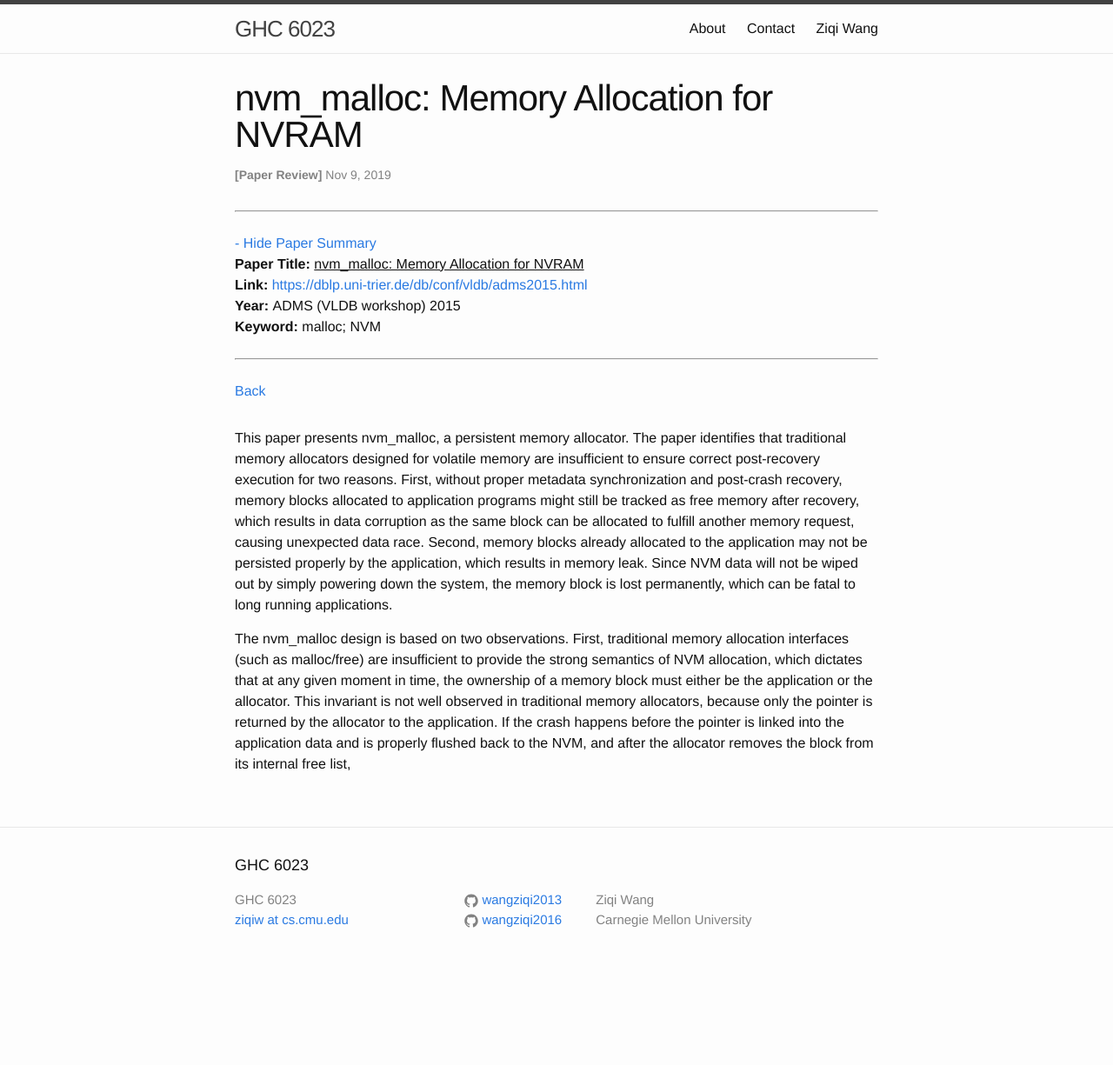
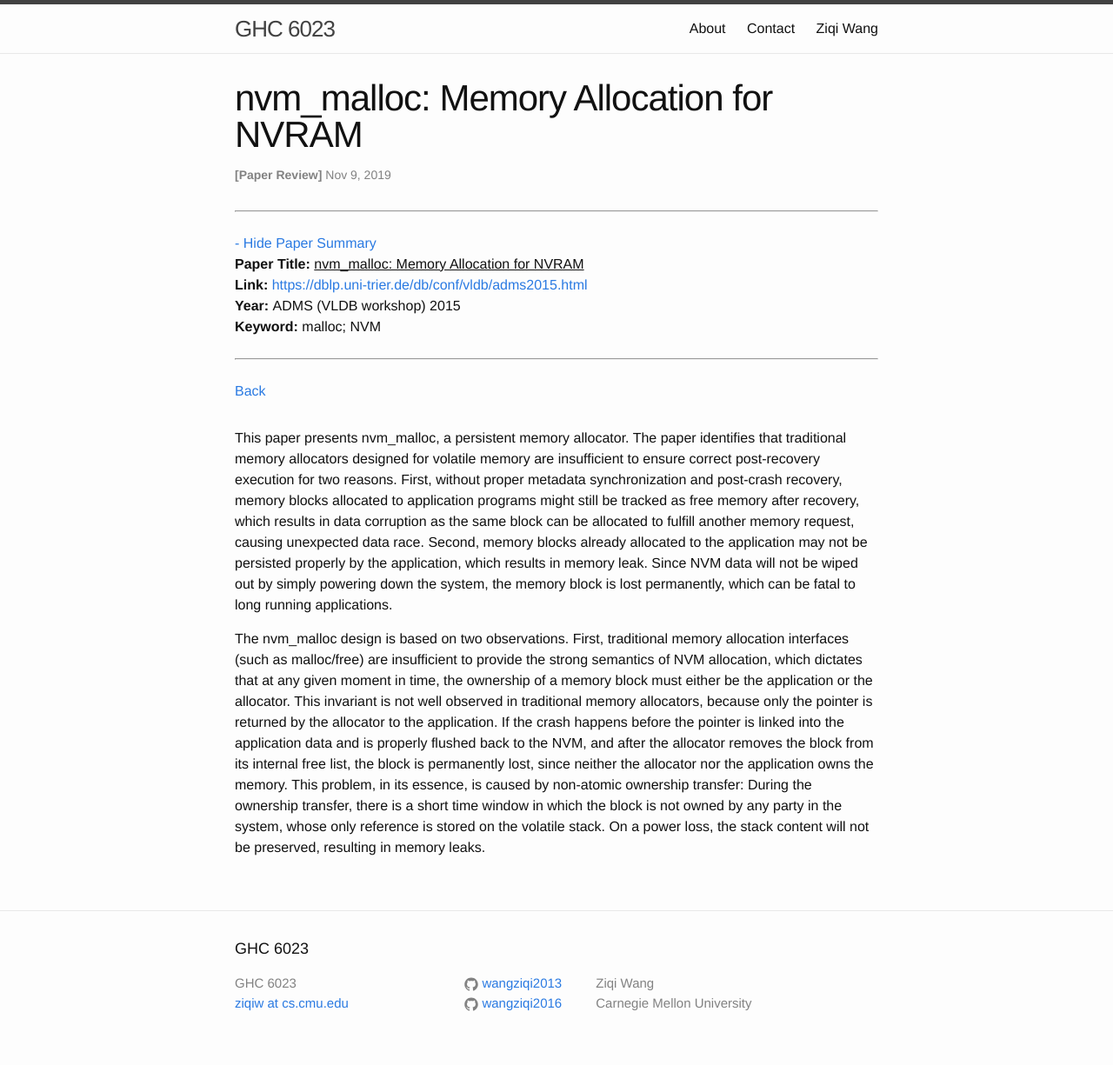
Before and after one commit to wangziqi2013/wangziqi2013.github.io, a Jekyll site: the page built from _posts/2019-11-11-nvm-malloc.markdown, in a window 1280 px wide. Shown: the whole page at 87% size. Built offline with Jekyll 4.4.1, drawn with Linux system fonts in a browser that asks for light colours; before the commit the page ends 1129 px from its top, so only the background shows below that.

Commit message:
Finish first observation

```diff
--- a/_posts/2019-11-11-nvm-malloc.markdown
+++ b/_posts/2019-11-11-nvm-malloc.markdown
@@ -26,4 +26,8 @@ are insufficient to provide the strong semantics of NVM allocation, which dictat
 ownership of a memory block must either be the application or the allocator. This invariant is not well observed in
 traditional memory allocators, because only the pointer is returned by the allocator to the application. If the crash
 happens before the pointer is linked into the application data and is properly flushed back to the NVM, and after the
-allocator removes the block from its internal free list,
+allocator removes the block from its internal free list, the block is permanently lost, since neither the allocator
+nor the application owns the memory. This problem, in its essence, is caused by non-atomic ownership transfer: During
+the ownership transfer, there is a short time window in which the block is not owned by any party in the system, whose
+only reference is stored on the volatile stack. On a power loss, the stack content will not be preserved, resulting in
+memory leaks.
```
